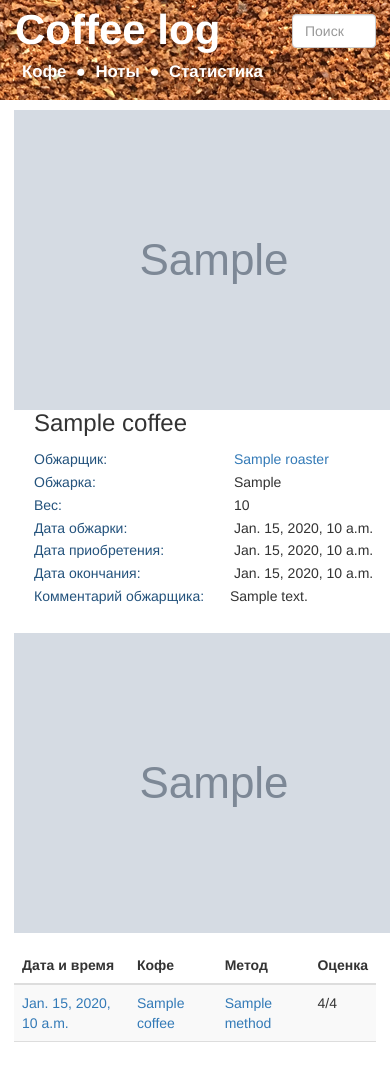
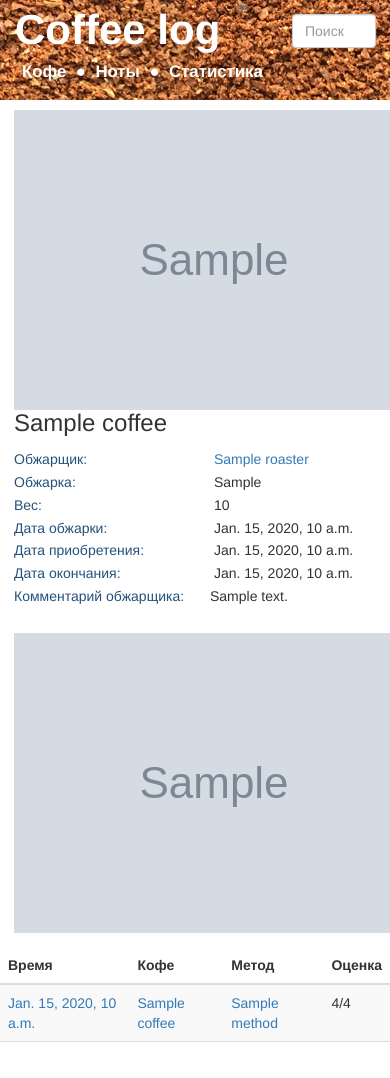
Before and after one commit to zimnukhov/coffee, a Django app: template coffee/templates/coffee/coffee_bag.html in a window 390 px wide; the page is wider, and only the part inside the window is pictured. Run offline with Django 3.2, Linux system fonts and the light colour scheme; the template is opened without the code that fills it: most values are stand-ins (such as "Sample title", 1, 10 or a date in 2020); grey boxes marked "Sample" are stand-in pictures; some libraries are stand-ins or nearby versions.

Commit message:
fix padding issues on mobile

```diff
--- a/coffee/static/css/coffee.css
+++ b/coffee/static/css/coffee.css
@@ -174,13 +174,17 @@ nav ul li {
     display: inline-block;
     vertical-align: top;
 }
+
+#bag-thumb {
+    margin-right: 20px;
+}
+
 .bag-details-subheader .bag-weight {
 }
 
 .bag-name-block {
     display: inline-block;
     vertical-align: top;
-    padding: 0 0 0 20px;
 }
 
 .bag-name-block h3 {
--- a/coffee/templates/coffee/base.html
+++ b/coffee/templates/coffee/base.html
@@ -35,5 +35,6 @@
         <div class="content-wrapper">
         {% block content %}{% endblock %}
         </div>
+        {% block brew_list %}{% endblock %}
     </body>
 </html>
--- a/coffee/templates/coffee/brew_list.html
+++ b/coffee/templates/coffee/brew_list.html
@@ -1,7 +1,7 @@
 <table class="table table-striped">
     <thead>
         <tr>
-            <th>Дата и время</th>
+            <th><span class="hidden-xs hidden-sm">&nbsp; Дата и время</span><span class="visible-xs visible-sm">Время</span></th>
             {% if not hide_barista %}
             <th class="hidden-xs hidden-sm">Бариста</th>
             {% endif %}
--- a/coffee/templates/coffee/coffee_bag.html
+++ b/coffee/templates/coffee/coffee_bag.html
@@ -50,10 +50,14 @@
 <a href="{% url 'coffee:brew-create-for-bag' bag.id %}">Add brew</a>
 </p>
 {% endif %}
-{% include "coffee/brew_list.html" %}
         <script type="text/javascript" src="{% static "js/blueimp-gallery.js" %}"></script>
         <script type="text/javascript" src="{% static "js/jquery.blueimp-gallery.js" %}"></script>
 {% endblock %}
+
+{% block brew_list %}
+{% include "coffee/brew_list.html" %}
+{% endblock %}
+
 {% block extra_css %}
         <link rel="stylesheet" href="{% static "css/blueimp-gallery.css" %}">
 {% endblock %}
--- a/coffee/templates/coffee/coffee_details.html
+++ b/coffee/templates/coffee/coffee_details.html
@@ -18,5 +18,8 @@
     </tr>
 </table>
 
+{% endblock %}
+
+{% block brew_list %}
 {% include "coffee/brew_list.html" %}
 {% endblock %}
--- a/coffee/templates/coffee/descriptor.html
+++ b/coffee/templates/coffee/descriptor.html
@@ -1,5 +1,7 @@
 {% extends "coffee/base.html" %}
 {% block content %}
 <h3>{{ descriptor.name }}</h3>
+{% endblock %}
+{% block brew_list %}
 {% include "coffee/brew_list.html" %}
 {% endblock %}
--- a/coffee/templates/coffee/index.html
+++ b/coffee/templates/coffee/index.html
@@ -23,7 +23,6 @@
 <a href="{% url 'coffee:brew-create' %}">Add brew</a>
 </p>
 {% endif %}
-{% include "coffee/brew_list.html" %}
 <script>
 $(function() {
     var expanded = false;
@@ -56,3 +55,6 @@ $(function() {
 });
 </script>
 {% endblock %}
+{% block brew_list %}
+{% include "coffee/brew_list.html" %}
+{% endblock %}
--- a/coffee/templates/coffee/method.html
+++ b/coffee/templates/coffee/method.html
@@ -1,5 +1,7 @@
 {% extends "coffee/base.html" %}
 {% block content %}
 <h3>{{ method.name }}</h3>
+{% endblock %}
+{% block brew_list %}
 {% include "coffee/brew_list.html" %}
 {% endblock %}
```
